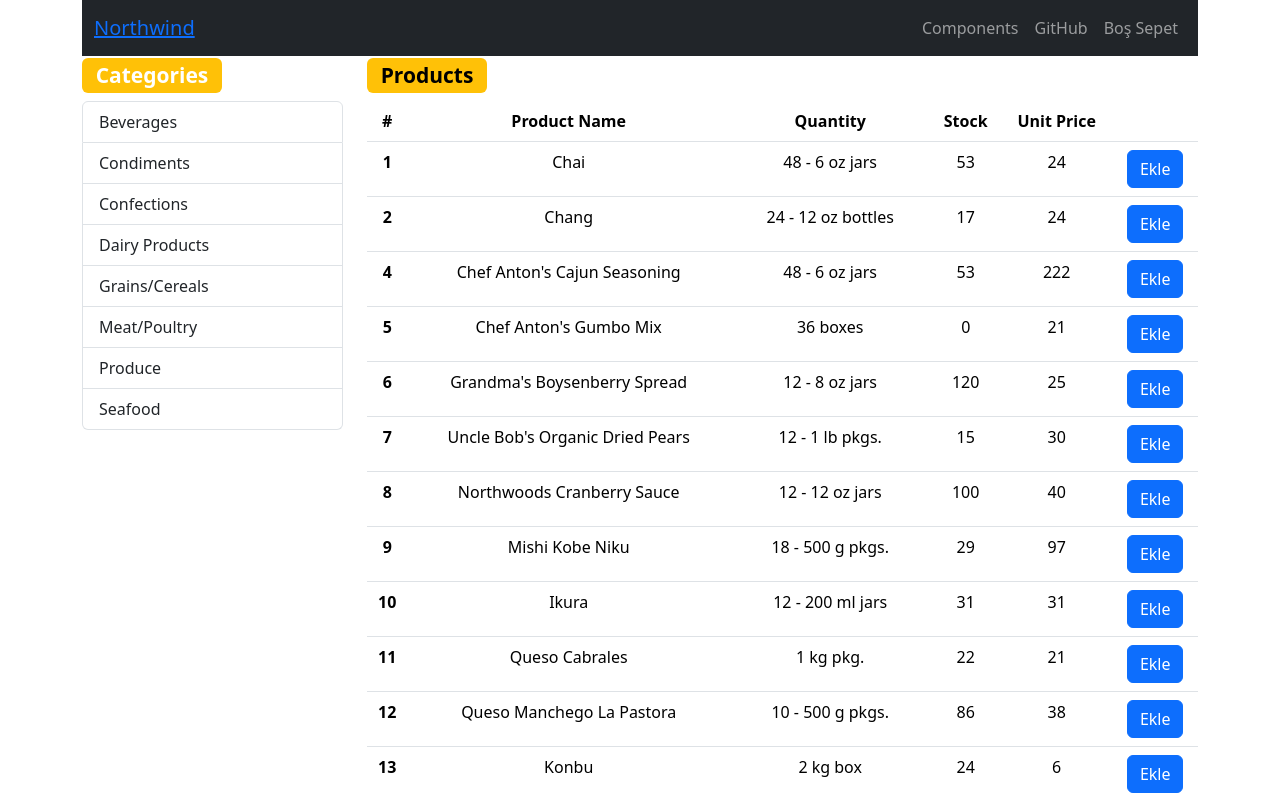
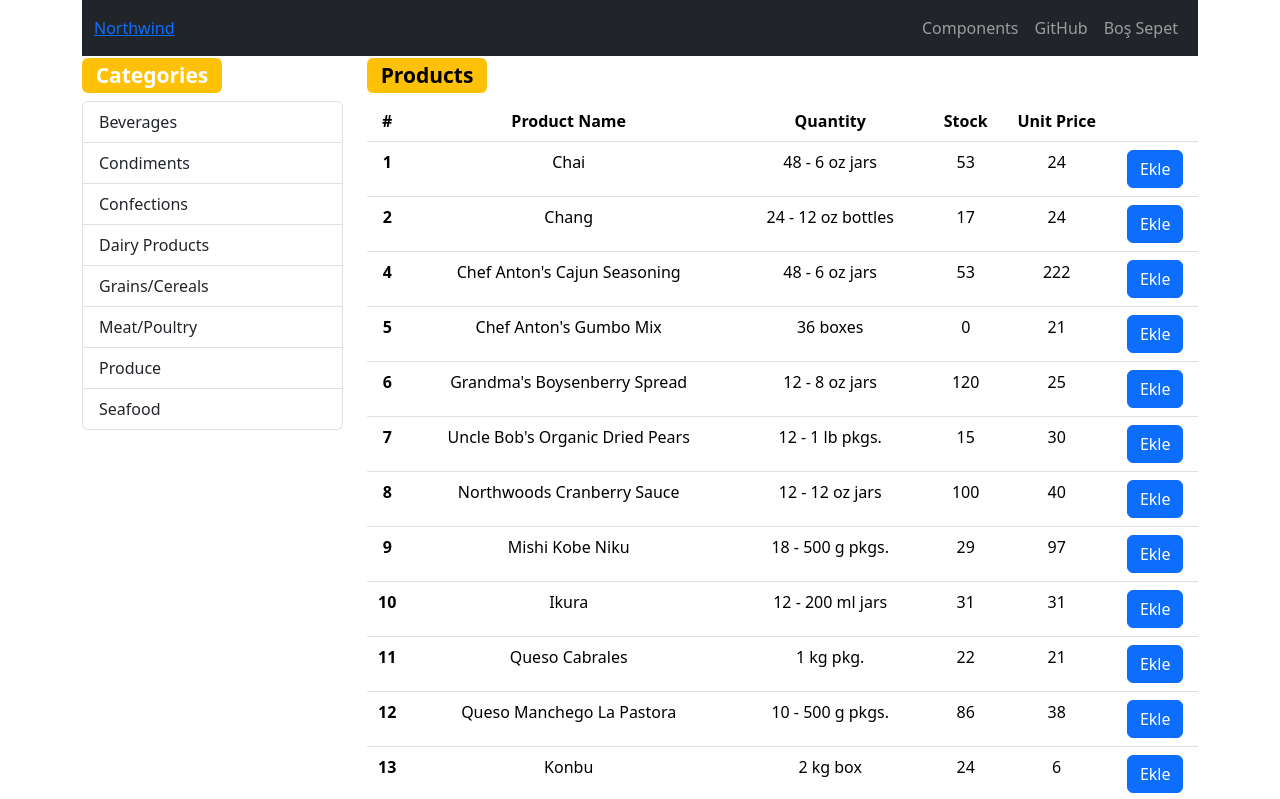
Before and after one commit to YasinCelikSoftware/northwind-redux, a React (Create React App) app: page / in a window 1280 px wide. Shown: the top 799 px of the page. Built offline with nearby package versions, Linux system fonts and the light colour scheme; data requests are answered from the project's data file.

Commit message:
a tag error solution

```diff
--- a/src/components/navi/Navi.js
+++ b/src/components/navi/Navi.js
@@ -19,7 +19,7 @@ function Navi (args) {
   return (
     <div>
       <Navbar {...args} color="dark" dark expand="md">
-        <NavbarBrand><Link to="/">Northwind</Link></NavbarBrand>
+        <Link to="/">Northwind</Link>
         <NavbarToggler onClick={toggle} />
         <Collapse isOpen={isOpen} navbar>
           <Nav className="ms-auto" navbar>
```
